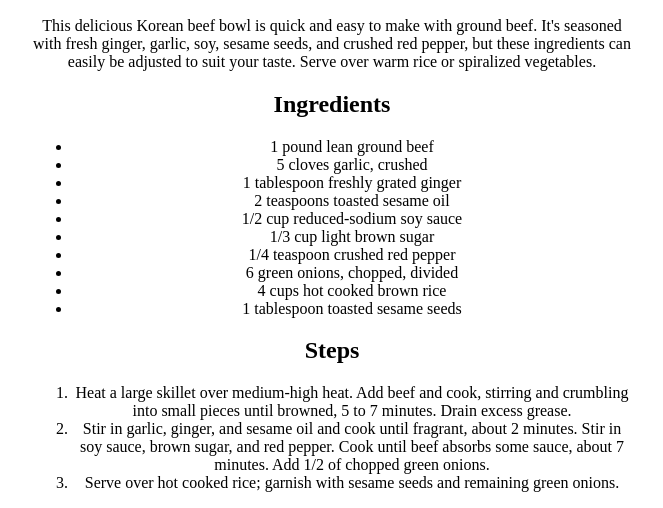
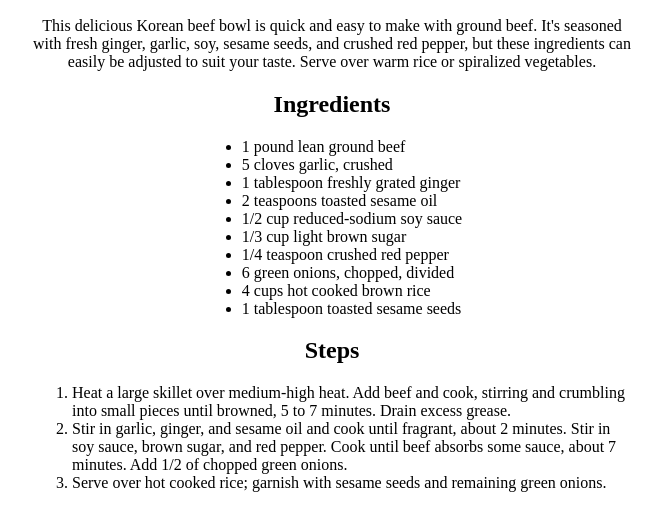
Before and after one commit to Eclipse-2003/odin-recipes, a plain HTML site: page recipes/beef-bowl.html in a window 1280 px wide. Shown: the part 580-1088 px from the top of the page, without its empty margins (308-971 px from the left). Drawn offline with Linux system fonts and the light colour scheme.

Commit message:
add bullets to stylesheet to make bullet points cleaner

```diff
--- a/recipes/beef-bowl.html
+++ b/recipes/beef-bowl.html
@@ -14,7 +14,7 @@
     <p>This delicious Korean beef bowl is quick and easy to make with ground beef. It's seasoned with fresh ginger, garlic, soy, sesame seeds, and crushed red pepper, but these ingredients can easily be adjusted to suit your taste. Serve over warm rice or spiralized vegetables.</p>
 
     <h2>Ingredients</h2>
-    <ul>
+    <ul class="bullets">
         <li>1 pound lean ground beef</li>
         <li>5 cloves garlic, crushed</li>
         <li>1 tablespoon freshly grated ginger</li>
@@ -28,7 +28,7 @@
     </ul>
 
     <h2>Steps</h2>
-    <ol>
+    <ol class="bullets">
         <li>Heat a large skillet over medium-high heat. Add beef and cook, stirring and crumbling into small pieces until browned, 5 to 7 minutes. Drain excess grease. </li>
         <li>Stir in garlic, ginger, and sesame oil and cook until fragrant, about 2 minutes. Stir in soy sauce, brown sugar, and red pepper. Cook until beef absorbs some sauce, about 7 minutes. Add 1/2 of chopped green onions. </li>
         <li>Serve over hot cooked rice; garnish with sesame seeds and remaining green onions. </li>
--- a/style.css
+++ b/style.css
@@ -15,3 +15,9 @@ img {
     max-width: 100%;
     height: auto;
 }
+
+.bullets{
+    margin: 0 auto;
+    text-align: left;
+    display: inline-block;
+}
```
Also changed, not shown: index.html (+1 -1 lines), recipes/chicken-parm.html (+2 -2 lines), recipes/pizza-crust.html (+2 -2 lines).
